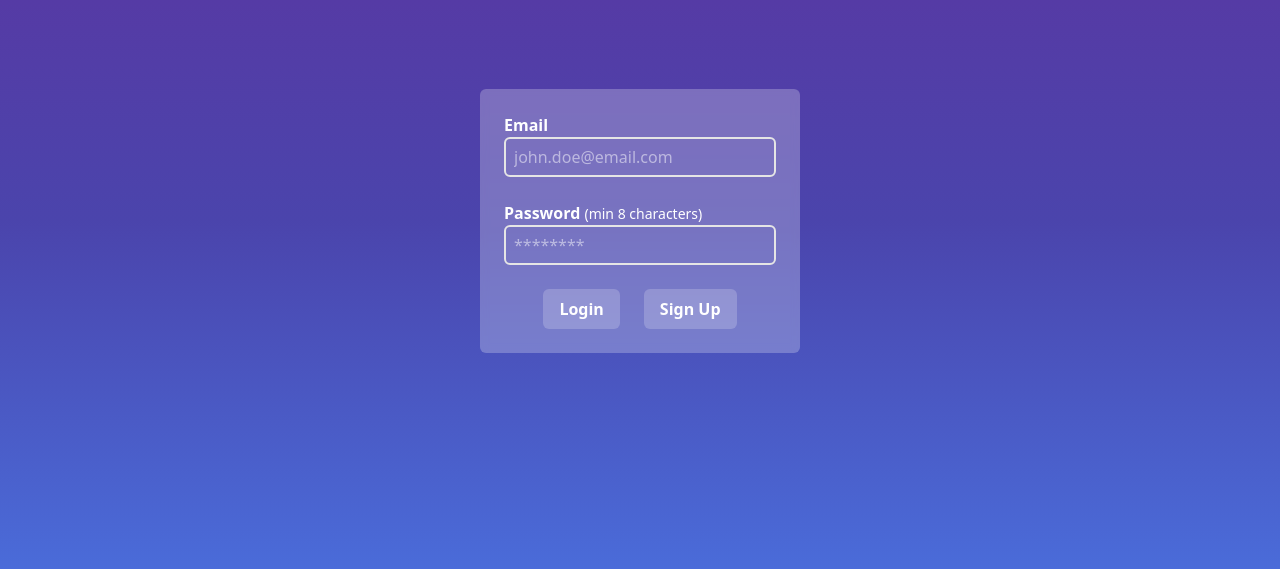
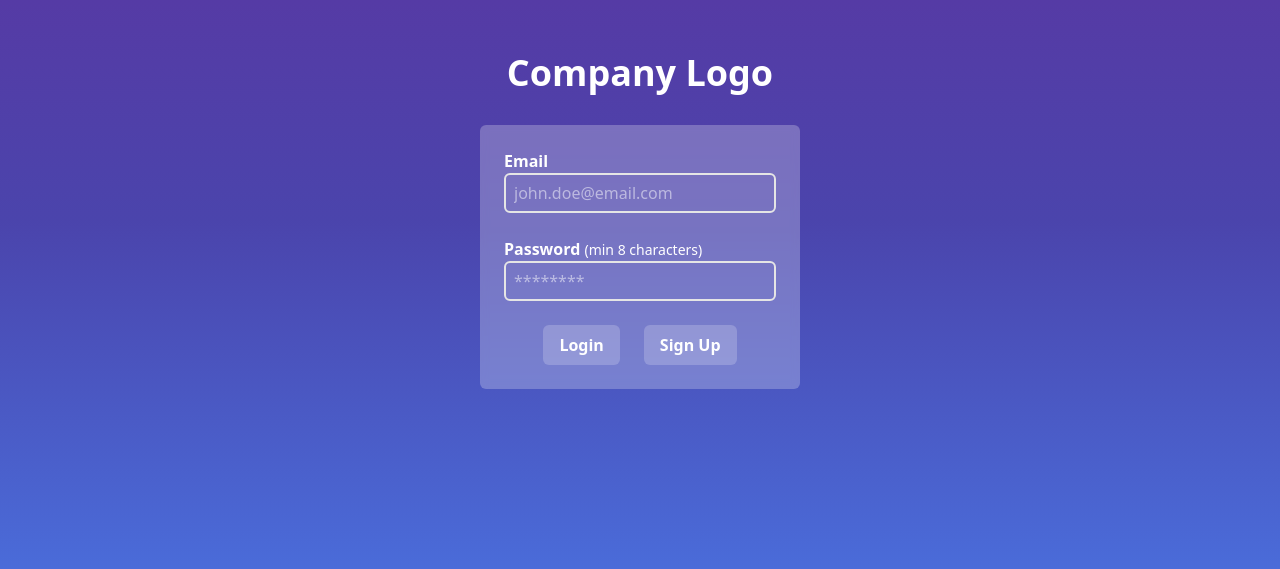
Before and after one commit to RickyC0626/authentication-example, a Next.js app in the folder ui/: page / in a window 1280 px wide. Shown: the part 179-748 px from the top of the page. Built offline with nearby package versions, Linux system fonts and the light colour scheme.

Commit message:
Add company logo on top of forms

```diff
--- a/ui/pages/index.tsx
+++ b/ui/pages/index.tsx
@@ -8,7 +8,12 @@ export default function Home() {
         min-w-full min-h-screen bg-gradient-to-t from-blue-700/80 via-indigo-800/90 to-violet-900/90
         grid place-items-center
       ">
-        <LoginForm />
+        <div className="grid gap-8">
+          <h1 className="text-3xl text-white font-bold text-center sm:text-4xl">
+            Company Logo
+          </h1>
+          <LoginForm />
+        </div>
       </main>
     </div>
   );
```
